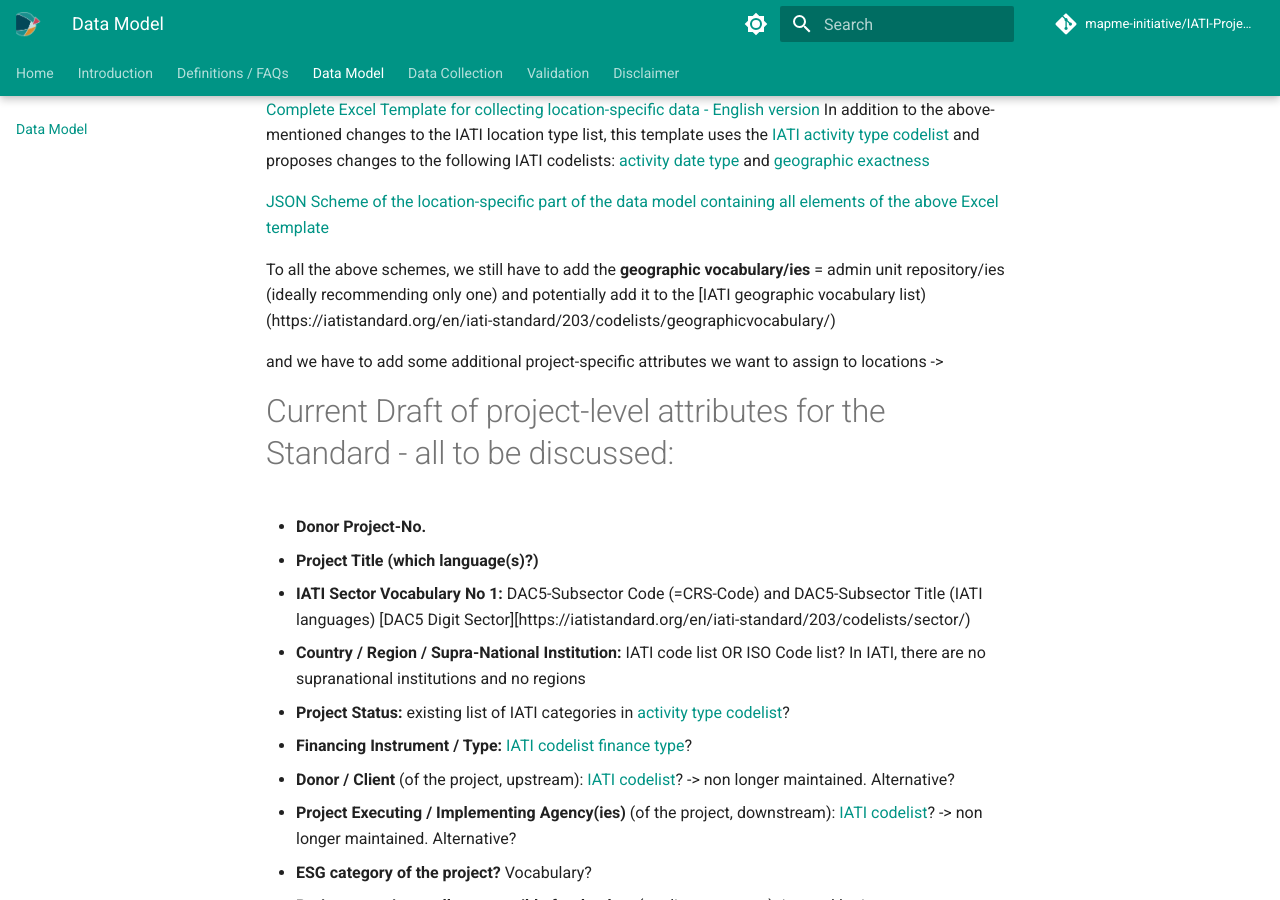
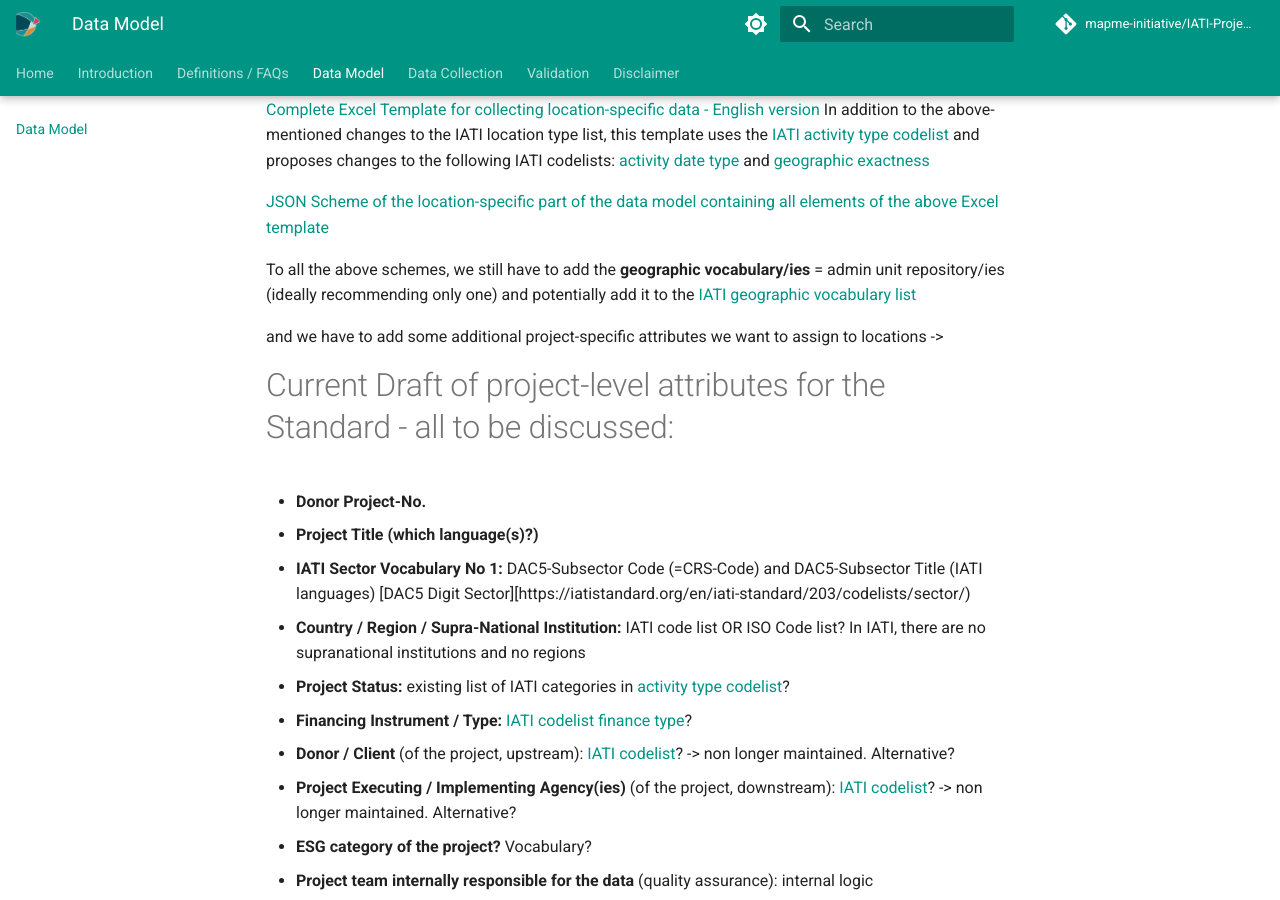
Before and after one commit to mapme-initiative/IATI-Project-Location-Standard, an MkDocs documentation site: the page built from docs/data_model.md, in a window 1280 px wide and 900 px high, scrolled down 307 px. Built offline with MkDocs 1.6.1 and Material for MkDocs 9.7.7, drawn with Linux system fonts in a browser that asks for light colours; comment, search, counter and statistics services are not loaded.

Commit message:
Update data_model.md

```diff
--- a/docs/data_model.md
+++ b/docs/data_model.md
@@ -11,7 +11,7 @@ In addition to the above-mentioned changes to the IATI location type list, this
 
 [JSON Scheme of the location-specific part of the data model containing all elements of the above Excel template](https://github.com/mapme-initiative/IATI-Project-Location-Standard/blob/main/docs/IATI_project_core_schema_.json)
 
-To all the above schemes, we still have to add the **geographic vocabulary/ies** = admin unit repository/ies (ideally recommending only one) and potentially add it to the [IATI geographic vocabulary list)(https://iatistandard.org/en/iati-standard/203/codelists/geographicvocabulary/)
+To all the above schemes, we still have to add the **geographic vocabulary/ies** = admin unit repository/ies (ideally recommending only one) and potentially add it to the [IATI geographic vocabulary list](https://iatistandard.org/en/iati-standard/203/codelists/geographicvocabulary/)
 
 and we have to add some additional project-specific attributes we want to assign to locations ->
 
```
